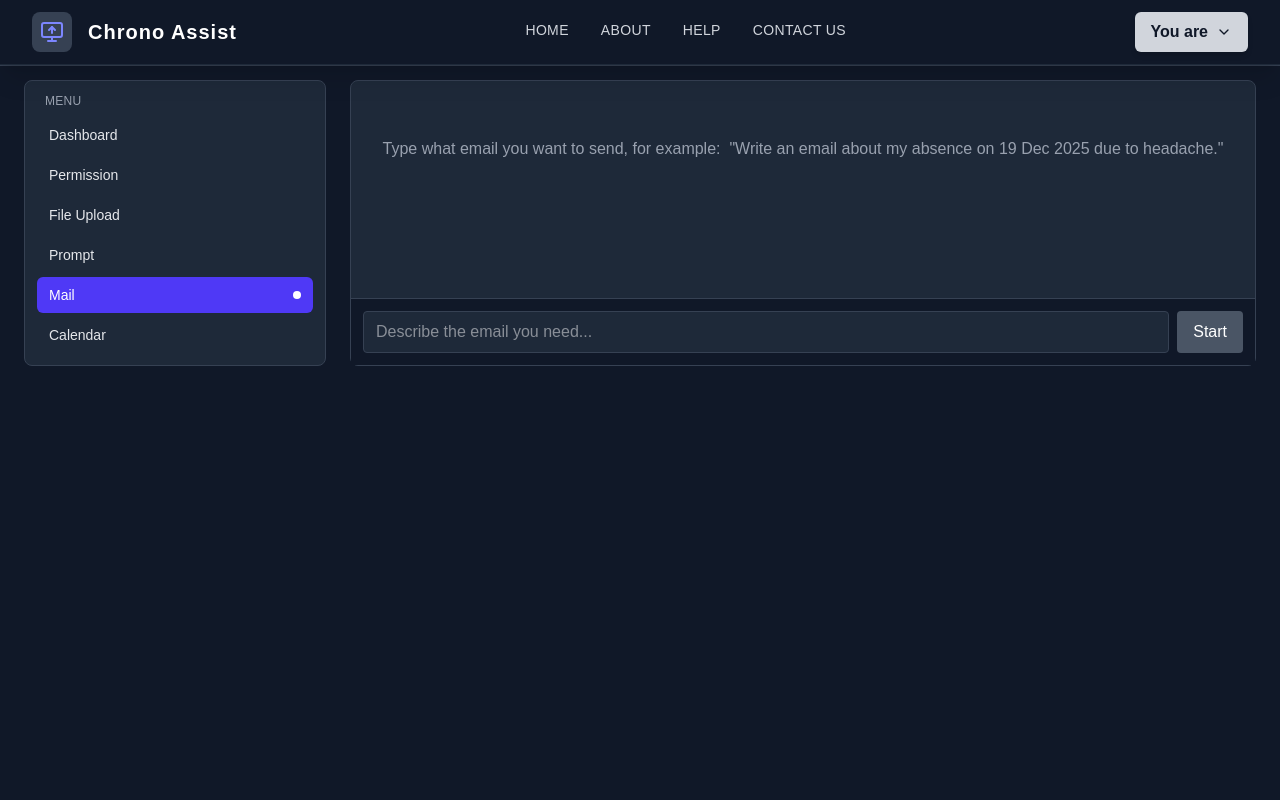
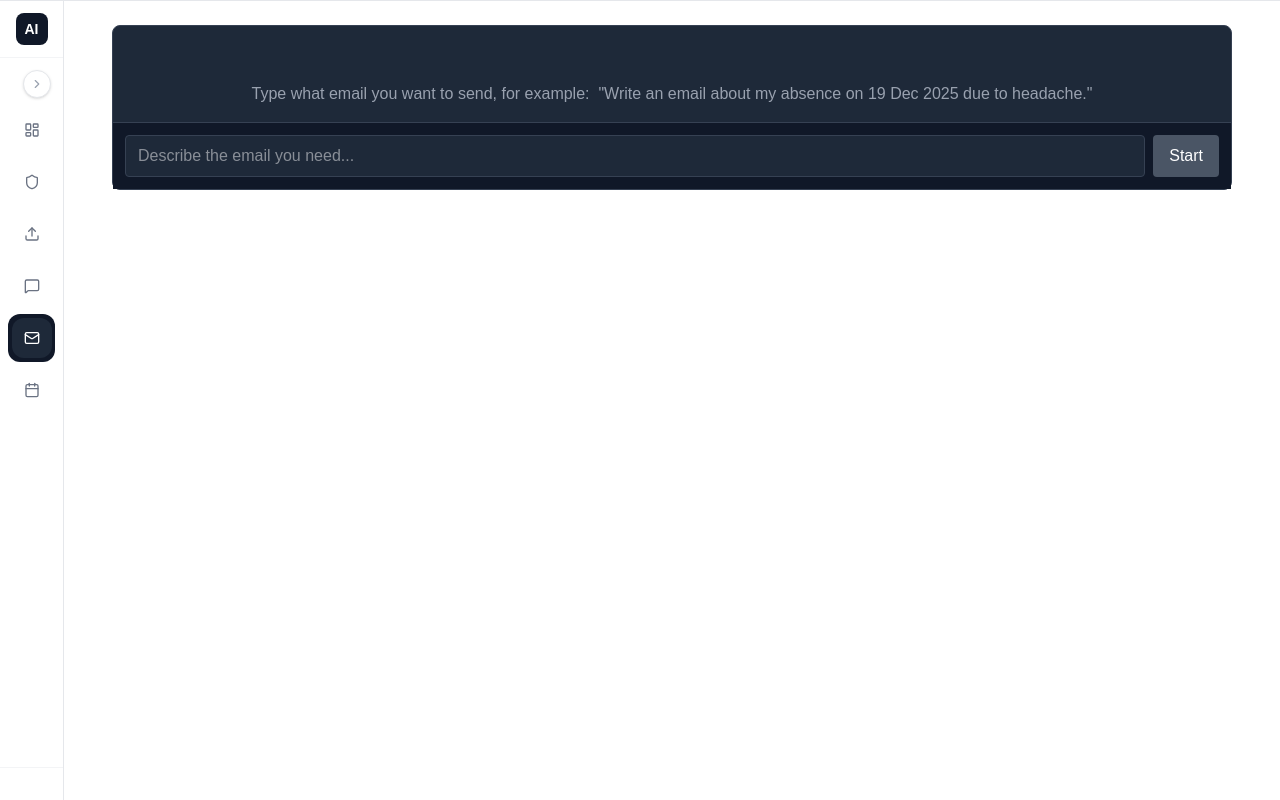
Before and after one commit to swoyamsuwal/chrono_assist-frontend, a Next.js app: page /mail in a window 1280 px wide. Built offline with nearby package versions, Linux system fonts and the light colour scheme.

Commit message:
sidebar ui

```diff
--- a/app/components/Side_bar.jsx
+++ b/app/components/Side_bar.jsx
@@ -1,66 +1,188 @@
 "use client";
 
+import { useEffect, useState } from "react";
 import { usePathname, useRouter } from "next/navigation";
-import Header from "./Header_second";
+// import Header from "./Header_second";
+import {
+  LayoutDashboard,
+  Shield,
+  Upload,
+  MessageSquare,
+  Mail,
+  Calendar,
+  ChevronLeft,
+  ChevronRight,
+} from "lucide-react";
 
 const sidebarItems = [
-  { name: "Dashboard", href: "/dashboard" },
-  { name: "Permission", href: "/permission" },
-  { name: "File Upload", href: "/file-upload" },
-  { name: "Prompt", href: "/prompt" },
-  { name: "Mail", href: "/mail" },
-  { name: "Calendar", href: "/calendar" },
+  { name: "Dashboard", href: "/dashboard", icon: LayoutDashboard },
+  { name: "Permission", href: "/permission", icon: Shield },
+  { name: "File Upload", href: "/file-upload", icon: Upload },
+  { name: "Prompt", href: "/prompt", icon: MessageSquare },
+  { name: "Mail", href: "/mail", icon: Mail },
+  { name: "Calendar", href: "/calendar", icon: Calendar },
 ];
+
+const STORAGE_KEY = "sidebar-expanded";
 
 export default function SideBarLayout({ children }) {
   const pathname = usePathname();
   const router = useRouter();
 
+  const [expanded, setExpanded] = useState(null);
+  const [hovered, setHovered] = useState(false);
+
+  useEffect(() => {
+    const stored = localStorage.getItem(STORAGE_KEY);
+    if (stored === "true") setExpanded(true);
+    else if (stored === "false") setExpanded(false);
+    else setExpanded(false);
+  }, []);
+
+  if (expanded === null) return null;
+
+  const isOpen = expanded || hovered;
+
+  const handleToggleLock = () => {
+    const next = !expanded;
+    setExpanded(next);
+    localStorage.setItem(STORAGE_KEY, String(next));
+  };
+
   return (
-    <div className="min-h-screen bg-gray-900 text-gray-100">
-      {/* HEADER */}
-      <div className="fixed top-0 left-0 z-50 w-full bg-gray-900 border-b border-gray-700">
-        <Header />
+    <div className="min-h-screen bg-white text-gray-900">
+      <div className="fixed top-0 left-0 z-40 w-full bg-white border-b border-gray-200">
+        {/* <Header /> */}
       </div>
 
-      {/* MAIN UNDER HEADER */}
-      <div className="pt-[80px] px-6 pb-8">
-        <div className="max-w-7xl mx-auto flex gap-6">
-          {/* SIDEBAR 3/12 */}
-          <aside className="w-3/12">
-            <nav className="bg-gray-800 border border-gray-700 rounded-lg p-3">
-              <div className="text-xs uppercase tracking-wide text-gray-400 mb-2 px-2">
+      <div className="pt-[1px] flex">
+        <aside
+          className={`
+            fixed left-0 top-[1px] bottom-0
+            border-r border-gray-200 bg-white
+            flex flex-col
+            transition-[width] duration-200 ease-out
+            ${isOpen ? "w-56" : "w-16"}
+          `}
+          onMouseEnter={() => setHovered(true)}
+          onMouseLeave={() => setHovered(false)}
+        >
+          {/* Logo */}
+          <div
+            className={`
+              flex items-center gap-2 px-3 py-3 border-b border-gray-100
+              ${isOpen ? "justify-start" : "justify-center"}
+            `}
+          >
+            <div className="h-8 w-8 rounded-lg bg-gray-900 flex items-center justify-center text-white text-sm font-semibold">
+              AI
+            </div>
+            {isOpen && (
+              <span className="text-sm font-semibold text-gray-900">
+                Chrono Assist
+              </span>
+            )}
+          </div>
+
+          {/* Menu + toggle */}
+          <div className="flex items-center justify-between px-3 pt-3 pb-1">
+            {isOpen ? (
+              <span className="text-[11px] font-semibold tracking-[0.16em] text-gray-400">
                 MENU
+              </span>
+            ) : (
+              <span />
+            )}
+
+            <button
+              type="button"
+              onClick={handleToggleLock}
+              className={`
+                inline-flex items-center justify-center
+                h-7 w-7 rounded-full border text-gray-400
+                border-gray-200 hover:border-gray-300 hover:text-gray-600
+                bg-white shadow-sm transition-colors
+              `}
+              title={expanded ? "Collapse sidebar" : "Keep sidebar open"}
+            >
+              {expanded ? (
+                <ChevronLeft className="h-3.5 w-3.5" />
+              ) : (
+                <ChevronRight className="h-3.5 w-3.5" />
+              )}
+            </button>
           </div>
+
+          {/* Nav */}
+          <nav className="mt-1 px-2 flex-1 overflow-y-auto">
             <ul className="space-y-1">
               {sidebarItems.map((item) => {
                 const active = pathname === item.href;
+                const Icon = item.icon;
+
                 return (
                   <li key={item.href}>
                     <button
+                      type="button"
                       onClick={() => router.push(item.href)}
-                        className={
-                          "w-full text-left px-3 py-2 rounded-md text-sm font-medium transition-colors flex items-center justify-between " +
-                          (active
-                            ? "bg-indigo-600 text-white"
-                            : "text-gray-200 hover:bg-gray-700 hover:text-white")
-                        }
+                      className={`
+                        w-full h-12 rounded-xl
+                        transition-colors duration-150
+                        ${active ? "bg-gray-900 text-white" : "text-gray-700 hover:bg-gray-100"}
+                        ${isOpen ? "px-2" : "px-0"}
+                      `}
                     >
-                        <span>{item.name}</span>
-                        {active && (
-                          <span className="h-2 w-2 rounded-full bg-white" />
+                      {/* This inner wrapper is the key: fixed icon column */}
+                      <span
+                        className={`
+                          h-full w-full grid items-center
+                          ${isOpen ? "grid-cols-[40px_1fr]" : "grid-cols-1 justify-items-center"}
+                        `}
+                      >
+                        {/* Icon cell (40px wide when open, centered when closed) */}
+                        <span
+                          className={`
+                            h-10 w-10 rounded-xl grid place-items-center
+                            ${active ? "bg-gray-800 text-white" : "text-gray-500"}
+                          `}
+                        >
+                          <Icon className="h-4 w-4" />
+                        </span>
+
+                        {/* Text cell */}
+                        {isOpen && (
+                          <span className="text-[13px] font-medium text-left">
+                            {item.name}
+                          </span>
                         )}
+                      </span>
                     </button>
                   </li>
                 );
               })}
             </ul>
           </nav>
+
+          {/* Footer */}
+          <div className="px-3 py-3 border-t border-gray-100">
+            {isOpen ? (
+              <p className="text-[11px] text-gray-400">v1.0 • Workspace</p>
+            ) : (
+              <div className="h-2" />
+            )}
+          </div>
         </aside>
 
-          {/* CONTENT 9/12 */}
-          <main className="w-9/12">{children}</main>
-        </div>
+        {/* Content */}
+        <main
+          className={`
+            flex-1 ml-16 transition-[margin-left] duration-200 ease-out
+            ${isOpen ? "lg:ml-56" : "lg:ml-16"}
+            w-full
+          `}
+        >
+          <div className="max-w-6xl mx-auto px-4 py-6">{children}</div>
+        </main>
       </div>
     </div>
   );
```
Lines whose indentation alone changed are shown as unchanged.
